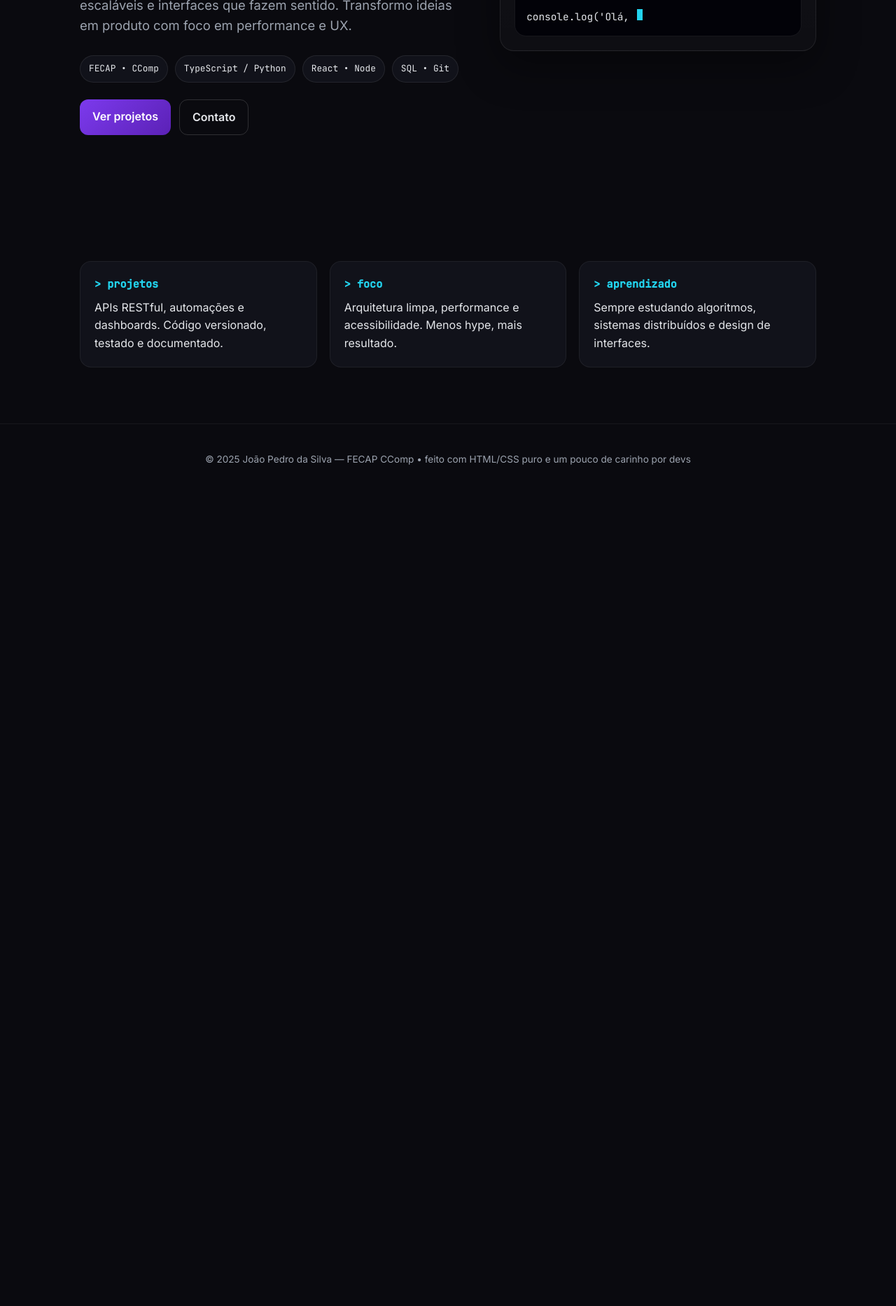
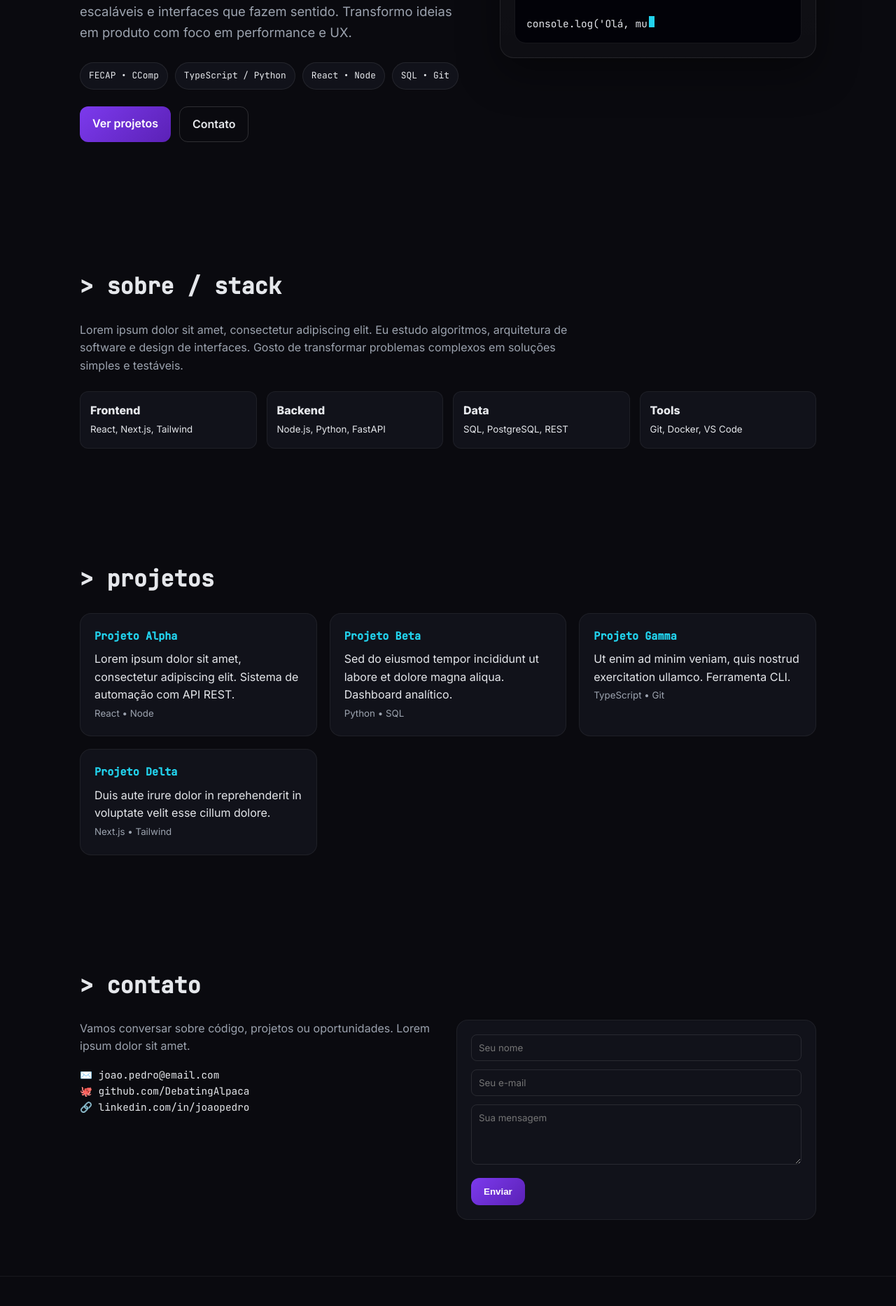
Before and after one commit to DebatingAlpaca/landing-page, a plain HTML site: page index.html in a window 1280 px wide. Shown: the part 523-2389 px from the top of the page at 70% size. Before the commit the page ends 1230 px from the top, so only its background shows below. Drawn offline with Linux system fonts and the light colour scheme.

Commit message:
Enrich landing page with About/Stack, Projects, Contact, theme toggle and scroll animations

```diff
--- a/index.html
+++ b/index.html
@@ -10,11 +10,15 @@
 :root{
   --bg:#0a0a0f; --panel:#11121a; --accent:#7c3aed; --accent-2:#22d3ee; --text:#e5e7eb; --muted:#9ca3af;
 }
+[data-theme="light"]{
+  --bg:#f8fafc; --panel:#ffffff; --accent:#7c3aed; --accent-2:#0891b2; --text:#0f172a; --muted:#64748b;
+}
 *{box-sizing:border-box;margin:0;padding:0}
-body{background:radial-gradient(1200px 800px at 20% -10%, #1a122e 0%, transparent 60%), radial-gradient(1000px 600px at 100% 0%, #0e2a3a 0%, transparent 55%), var(--bg);color:var(--text);font-family:Inter,system-ui,sans-serif;line-height:1.6;-webkit-font-smoothing:antialiased}
+body{background:radial-gradient(1200px 800px at 20% -10%, #1a122e 0%, transparent 60%), radial-gradient(1000px 600px at 100% 0%, #0e2a3a 0%, transparent 55%), var(--bg);color:var(--text);font-family:Inter,system-ui,sans-serif;line-height:1.6;-webkit-font-smoothing:antialiased;transition:background .3s,color .3s}
 a{color:var(--accent-2);text-decoration:none}
 .container{max-width:1100px;margin:0 auto;padding:0 24px}
 header{position:sticky;top:0;backdrop-filter:blur(10px);background:rgba(10,10,15,.7);border-bottom:1px solid rgba(255,255,255,.06);z-index:10}
+[data-theme="light"] header{background:rgba(255,255,255,.7);border-bottom:1px solid rgba(0,0,0,.06)}
 .nav{display:flex;justify-content:space-between;align-items:center;padding:16px 0;font-family:"JetBrains Mono",monospace;font-size:.9rem}
 .brand{color:var(--text);letter-spacing:.04em}
 .brand span{color:var(--accent)}
@@ -25,31 +29,44 @@ h1 .name{color:var(--accent-2)}
 .subtitle{font-size:1.15rem;color:var(--muted);margin:16px 0 28px}
 .badges{display:flex;flex-wrap:wrap;gap:10px;margin:24px 0}
 .badge{background:var(--panel);border:1px solid rgba(255,255,255,.08);padding:8px 12px;border-radius:999px;font-family:"JetBrains Mono";font-size:.8rem}
+[data-theme="light"] .badge{border:1px solid rgba(0,0,0,.08)}
 .cta{display:flex;gap:12px}
 .btn{padding:12px 18px;border-radius:12px;font-weight:600;transition:.2s;cursor:pointer}
 .btn.primary{background:linear-gradient(135deg,var(--accent),#5b21b6);color:white;border:none}
 .btn.ghost{background:transparent;border:1px solid rgba(255,255,255,.15);color:var(--text)}
 .btn:hover{transform:translateY(-2px);box-shadow:0 8px 24px rgba(124,58,237,.25)}
 .panel{background:linear-gradient(180deg,rgba(255,255,255,.04),rgba(255,255,255,.02));border:1px solid rgba(255,255,255,.08);border-radius:20px;padding:20px;box-shadow:0 20px 60px rgba(0,0,0,.4)}
+[data-theme="light"] .panel{background:#fff;border:1px solid rgba(0,0,0,.08);box-shadow:0 10px 30px rgba(0,0,0,.08)}
 .terminal{font-family:"JetBrains Mono";background:#020208;border:1px solid rgba(255,255,255,.08);border-radius:16px;overflow:hidden}
+[data-theme="light"] .terminal{background:#0f172a;color:#e2e8f0}
 .term-bar{height:36px;background:#0f111a;border-bottom:1px solid rgba(255,255,255,.06);display:flex;align-items:center;padding:0 12px;gap:6px}
-.dot{width:10px;height:10px;border-radius:50%}
-.d1{background:#ff5f57}.d2{background:#ffbd2e}.d3{background:#28c940}
 .term-body{padding:16px;font-size:.9rem;white-space:pre-wrap}
 .cursor{display:inline-block;width:8px;height:1.1em;background:var(--accent-2);margin-left:2px;animation:blink 1s step-end infinite}
 @keyframes blink{50%{opacity:0}}
-.grid{display:grid;grid-template-columns:repeat(auto-fit,minmax(240px,1fr));gap:18px;margin:80px 0}
-.card{background:var(--panel);border:1px solid rgba(255,255,255,.06);padding:20px;border-radius:16px}
+.section{padding:80px 0}
+.section h2{font-size:2rem;margin-bottom:24px;font-family:"JetBrains Mono"}
+.grid{display:grid;grid-template-columns:repeat(auto-fit,minmax(260px,1fr));gap:18px}
+.card{background:var(--panel);border:1px solid rgba(255,255,255,.06);padding:20px;border-radius:16px;opacity:0;transform:translateY(20px);transition:.6s}
+.card.visible{opacity:1;transform:translateY(0)}
 .card h3{font-family:"JetBrains Mono";color:var(--accent-2);margin-bottom:8px;font-size:.95rem}
+.stack-grid{display:grid;grid-template-columns:repeat(auto-fit,minmax(180px,1fr));gap:14px}
+.stack-item{background:var(--panel);border:1px solid rgba(255,255,255,.06);padding:14px;border-radius:12px}
+.contact{display:grid;grid-template-columns:1fr 1fr;gap:24px}
+.contact-form{background:var(--panel);border:1px solid rgba(255,255,255,.06);padding:20px;border-radius:16px}
+.contact-form input,.contact-form textarea{width:100%;padding:10px;border-radius:8px;border:1px solid rgba(255,255,255,.1);background:transparent;color:var(--text);margin-bottom:12px;font-family:Inter}
+.theme-toggle{cursor:pointer;padding:8px 12px;border-radius:8px;background:var(--panel);border:1px solid rgba(255,255,255,.1)}
 footer{border-top:1px solid rgba(255,255,255,.06);padding:40px 0;color:var(--muted);font-size:.85rem;text-align:center}
-@media(max-width:900px){.hero{grid-template-columns:1fr;padding:70px 0}}
+@media(max-width:900px){.hero{grid-template-columns:1fr;padding:70px 0}.contact{grid-template-columns:1fr}}
 </style>
 </head>
 <body>
 <header>
   <div class="container nav">
     <div class="brand">&lt;/&gt; <span>joao.pedro</span></div>
-    <div style="font-family:'JetBrains Mono';color:var(--muted)">CComp • FECAP</div>
+    <div style="display:flex;gap:12px;align-items:center">
+      <div style="font-family:'JetBrains Mono';color:var(--muted)">CComp • FECAP</div>
+      <button class="theme-toggle" id="themeToggle">🌗 Tema</button>
+    </div>
   </div>
 </header>
 
@@ -67,55 +84,78 @@ footer{border-top:1px solid rgba(255,255,255,.06);padding:40px 0;color:var(--mut
       </div>
       <div class="cta">
         <a class="btn primary" href="#projetos">Ver projetos</a>
-        <a class="btn ghost" href="mailto:joao.pedro@email.com">Contato</a>
+        <a class="btn ghost" href="#contato">Contato</a>
       </div>
     </div>
     <div class="panel">
       <div class="terminal">
-        <div class="term-bar"><span class="dot d1"></span><span class="dot d2"></span><span class="dot d3"></span></div>
+        <div class="term-bar"><span style="width:10px;height:10px;background:#ff5f57;border-radius:50%"></span><span style="width:10px;height:10px;background:#ffbd2e;border-radius:50%"></span><span style="width:10px;height:10px;background:#28c940;border-radius:50%"></span></div>
         <div class="term-body" id="term">$ whoami<br>$ cat about.md<br><br><b>Nome:</b> João Pedro da Silva<br><b>Curso:</b> Ciência da Computação<br><b>Universidade:</b> FECAP<br><b>Stack:</b> JS/TS, Python, React, Node<br><br><span id="typing"></span><span class="cursor"></span></div>
       </div>
     </div>
   </section>
 
-  <section id="projetos" class="grid">
-    <div class="card">
-      <h3>&gt; projetos</h3>
-      <p>APIs RESTful, automações e dashboards. Código versionado, testado e documentado.</p>
+  <section class="section" id="sobre">
+    <h2>&gt; sobre / stack</h2>
+    <p style="color:var(--muted);max-width:700px;margin-bottom:24px">Lorem ipsum dolor sit amet, consectetur adipiscing elit. Eu estudo algoritmos, arquitetura de software e design de interfaces. Gosto de transformar problemas complexos em soluções simples e testáveis.</p>
+    <div class="stack-grid">
+      <div class="stack-item"><b>Frontend</b><br><small>React, Next.js, Tailwind</small></div>
+      <div class="stack-item"><b>Backend</b><br><small>Node.js, Python, FastAPI</small></div>
+      <div class="stack-item"><b>Data</b><br><small>SQL, PostgreSQL, REST</small></div>
+      <div class="stack-item"><b>Tools</b><br><small>Git, Docker, VS Code</small></div>
     </div>
-    <div class="card">
-      <h3>&gt; foco</h3>
-      <p>Arquitetura limpa, performance e acessibilidade. Menos hype, mais resultado.</p>
+  </section>
+
+  <section class="section" id="projetos">
+    <h2>&gt; projetos</h2>
+    <div class="grid">
+      <div class="card"><h3>Projeto Alpha</h3><p>Lorem ipsum dolor sit amet, consectetur adipiscing elit. Sistema de automação com API REST.</p><small style="color:var(--muted)">React • Node</small></div>
+      <div class="card"><h3>Projeto Beta</h3><p>Sed do eiusmod tempor incididunt ut labore et dolore magna aliqua. Dashboard analítico.</p><small style="color:var(--muted)">Python • SQL</small></div>
+      <div class="card"><h3>Projeto Gamma</h3><p>Ut enim ad minim veniam, quis nostrud exercitation ullamco. Ferramenta CLI.</p><small style="color:var(--muted)">TypeScript • Git</small></div>
+      <div class="card"><h3>Projeto Delta</h3><p>Duis aute irure dolor in reprehenderit in voluptate velit esse cillum dolore.</p><small style="color:var(--muted)">Next.js • Tailwind</small></div>
     </div>
-    <div class="card">
-      <h3>&gt; aprendizado</h3>
-      <p>Sempre estudando algoritmos, sistemas distribuídos e design de interfaces.</p>
+  </section>
+
+  <section class="section" id="contato">
+    <h2>&gt; contato</h2>
+    <div class="contact">
+      <div>
+        <p style="color:var(--muted)">Vamos conversar sobre código, projetos ou oportunidades. Lorem ipsum dolor sit amet.</p>
+        <ul style="list-style:none;padding:0;margin-top:16px;font-family:'JetBrains Mono';font-size:.9rem">
+          <li>✉️ joao.pedro@email.com</li>
+          <li>🐙 github.com/DebatingAlpaca</li>
+          <li>🔗 linkedin.com/in/joaopedro</li>
+        </ul>
+      </div>
+      <div class="contact-form">
+        <input placeholder="Seu nome">
+        <input placeholder="Seu e-mail">
+        <textarea rows="4" placeholder="Sua mensagem"></textarea>
+        <button class="btn primary">Enviar</button>
+      </div>
     </div>
   </section>
 </main>
 
 <footer>
-  © 2025 João Pedro da Silva — FECAP CComp • feito com HTML/CSS puro e um pouco de carinho por devs
+  © 2025 João Pedro da Silva — FECAP CComp • feito com HTML/CSS puro
 </footer>
 
 <script>
-const lines = [
-  "const focus = ['resolver problemas', 'escrever código legível', 'aprender sempre'];",
-  "console.log('Olá, mundo!');"
-];
-let i=0, j=0;
-const el=document.getElementById('typing');
-function type(){
-  if(i>=lines.length) return;
-  if(j<=lines[i].length){
-    el.textContent=lines[i].slice(0,j);
-    j++;
-    setTimeout(type, 35);
-  }else{
-    i++; j=0; setTimeout(type, 600);
-  }
-}
-setTimeout(type, 800);
+const lines = ["const focus = ['resolver problemas','escrever código legível','aprender sempre'];","console.log('Olá, mundo!');"];
+let i=0,j=0; const el=document.getElementById('typing');
+function type(){ if(i>=lines.length)return; if(j<=lines[i].length){el.textContent=lines[i].slice(0,j);j++;setTimeout(type,35);}else{i++;j=0;setTimeout(type,600);} }
+setTimeout(type,800);
+
+// theme toggle
+const toggle=document.getElementById('themeToggle');
+const saved=localStorage.getItem('theme');
+if(saved) document.documentElement.setAttribute('data-theme',saved);
+toggle.onclick=()=>{ const cur=document.documentElement.getAttribute('data-theme'); const next=cur==='light'?'':'light'; document.documentElement.setAttribute('data-theme',next); localStorage.setItem('theme',next); }
+
+// reveal on scroll
+const obs=new IntersectionObserver(entries=>{ entries.forEach(e=>{ if(e.isIntersecting){ e.target.classList.add('visible'); obs.unobserve(e.target);} })},{threshold:.15 });
+document.querySelectorAll('.card').forEach(c=>obs.observe(c));
 </script>
 </body>
 </html>
```
